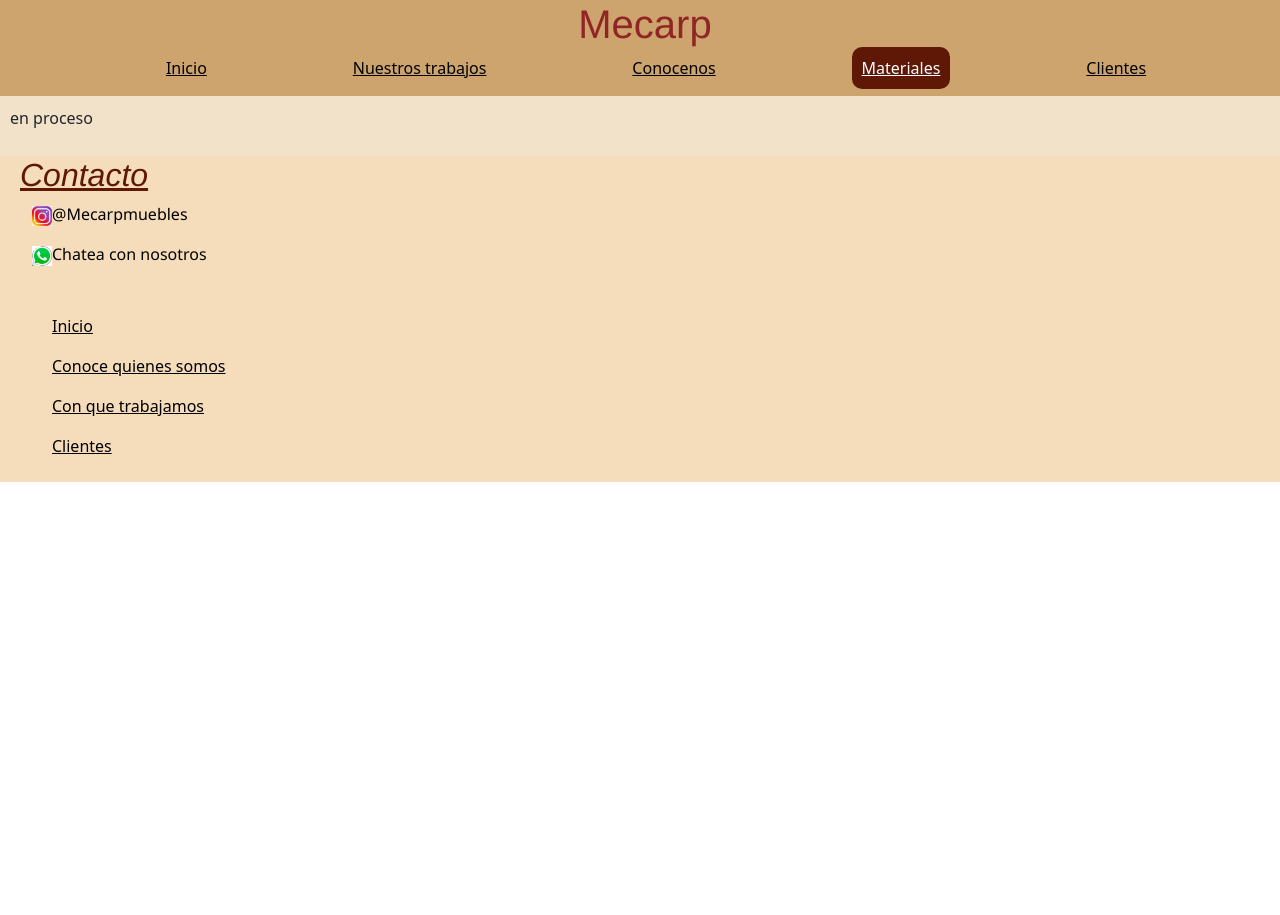
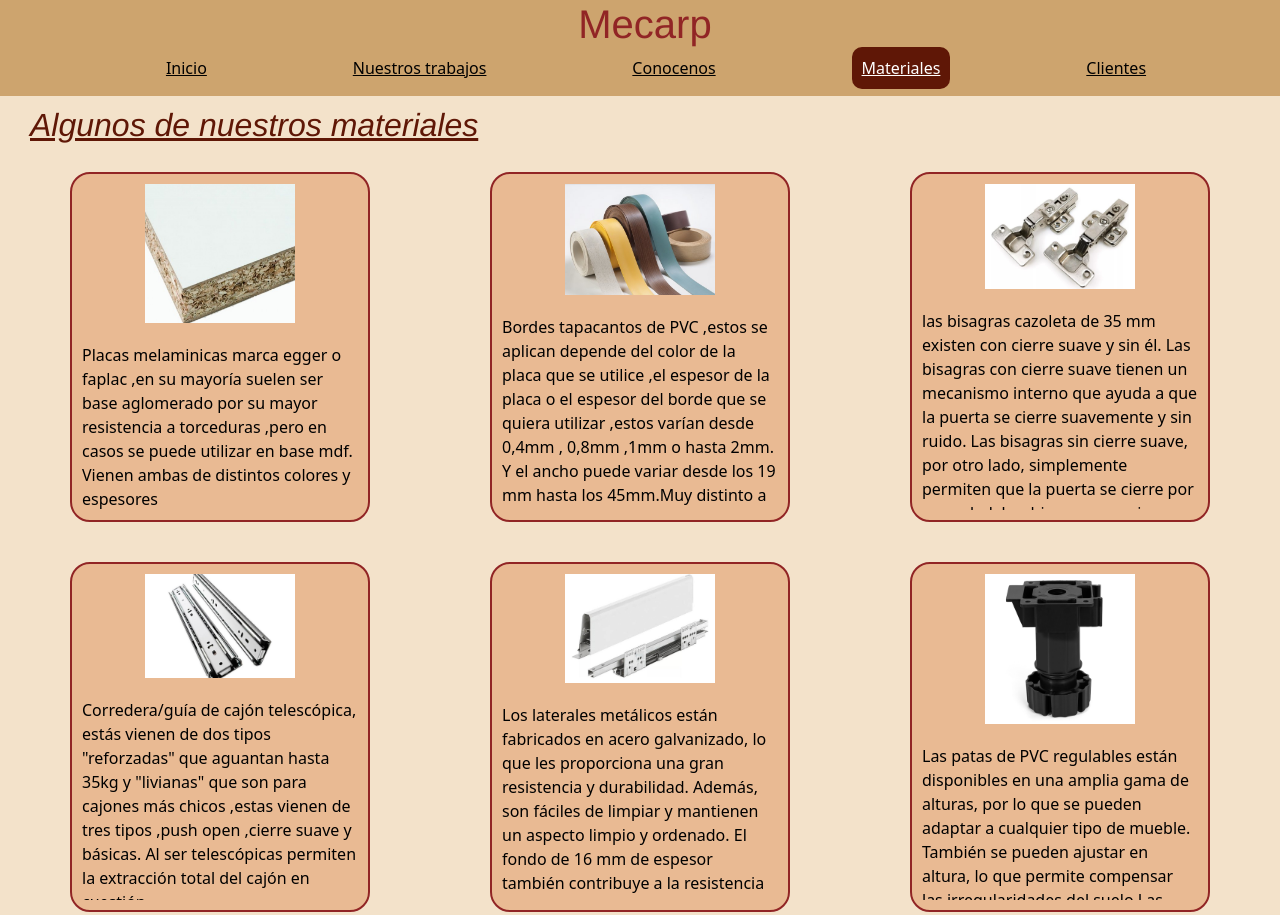
Before and after one commit to Juli-Lemucchi/Mecarp, a website: page pages/materiales.html in a window 1280 px wide. Shown: the top 915 px of the page. Before the commit the page ends 800 px from the top, so only its background shows below. Drawn offline with nearby package versions, Linux system fonts and the light colour scheme.

Commit message:
Sass y html de pages materiales. Agrego de informacion y vista.

```diff
--- a/pages/materiales.html
+++ b/pages/materiales.html
@@ -23,8 +23,37 @@
           </nav>
         </header>
     <main>
-        <div>
-            <p>en proceso</p>
+        <h2>Algunos de nuestros materiales</h2>
+        <div class="cajas">
+            <div class="">
+                <img src="../img/Melamina.jpg" alt="">
+                <p>Placas melaminicas marca egger o faplac ,en su mayoría suelen ser base aglomerado por su mayor resistencia a torceduras ,pero en casos se puede utilizar en base mdf. Vienen ambas de distintos colores y espesores</p>
+            </div>
+            <div class="">
+                <img src="../img/bordetapaCAntos.jpg" alt="">
+                <p>Bordes tapacantos de PVC ,estos se aplican depende del color de la placa que se utilice ,el espesor de la placa o el espesor del borde que se quiera utilizar ,estos varían desde 0,4mm , 0,8mm ,1mm o hasta 2mm. Y el ancho puede variar desde los 19 mm hasta los 45mm.Muy distinto a los tradicionales tapacantos de papel pre encolados que se pegan con una plancha o pistola de calor ,para estos se necesita una máquina especial que le pegue el material a 180°C</p>
+            </div>
+            <div class="">
+                <img src="../img/bisagras-.jpg" alt="">
+                <p>las bisagras cazoleta de 35 mm existen con cierre suave y sin él. Las bisagras con cierre suave tienen un mecanismo interno que ayuda a que la puerta se cierre suavemente y sin ruido. Las bisagras sin cierre suave, por otro lado, simplemente permiten que la puerta se cierre por gravedad. Las bisagras con cierre suave son una buena opción para puertas que se abren y cierran con frecuencia, como las puertas de armarios de cocina o de baño. Ayudan a evitar que las puertas se golpeen y se dañen.</p>
+            </div>
+            <div class="">
+                <img src="../img/correderas-.jpg" alt="">
+                <p>Corredera/guía de cajón telescópica, estás vienen de dos tipos "reforzadas" que aguantan hasta 35kg y "livianas" que son para cajones más chicos ,estas vienen de tres tipos ,push open ,cierre suave y básicas. Al ser telescópicas permiten la extracción total del cajón en cuestión</p>
+            </div>
+            <div class="">
+                <img src="../img/latDeCajon.jpg" alt="">
+                <p>Los laterales metálicos están fabricados en acero galvanizado, lo que les proporciona una gran resistencia y durabilidad. Además, son fáciles de limpiar y mantienen un aspecto limpio y ordenado.
+                El fondo de 16 mm de espesor también contribuye a la resistencia del cajón. Este espesor es mayor que el de los fondos convencionales, lo que proporciona mayor rigidez y estabilidad al cajón.En general, los laterales de cajón Matrix Box son una buena opción para cajoneras de gran tamaño o que deben soportar mucho peso. Ofrecen una mayor resistencia y durabilidad que los laterales de cajón convencionales, y son fáciles de instalar y mantener.</p>
+            </div>
+            <div class="">
+                <img src="../img/tapasDePVC.jpg" alt="">
+                <p>Las patas de PVC regulables están disponibles en una amplia gama de alturas, por lo que se pueden adaptar a cualquier tipo de mueble. También se pueden ajustar en altura, lo que permite compensar las irregularidades del suelo.Las patas de PVC regulables son fáciles de instalar. Simplemente se atornillan a la base del mueble y se ajustan a la altura deseada.</p>
+            </div>
+            <div class="">
+                <img src="../img/kitPlacard.jpg" alt="">
+                <p>Kit de placard ,estos vienen de distintas medidas ,marcas y calidades ,nosotros no solemos bajarnos de la marca Ducasse ,porque sabemos que tienen kits de muy buena calidad y que podemos asegurar una garantía con confianza.</p>
+            </div>
         </div>
 
     </main>
--- a/scss/estilo.scss
+++ b/scss/estilo.scss
@@ -184,3 +184,55 @@ body{
         }
     }
 }
+
+/*Cosas especificas de materiales.html*/
+body{
+    main{
+        h2{
+            color: $subtitulos;
+            margin-left: 20px;
+            font-family: 'Franklin Gothic Medium', 'Arial Narrow', Arial, sans-serif;
+            font-style:oblique;
+            text-decoration: underline;
+
+        }
+        .cajas{
+            background-color: $body;
+            display: flex;
+            flex-direction: row;
+            flex-wrap: wrap;
+            justify-content: space-around;
+            div{
+                margin: 20px;
+                width: 300px;
+                height: 350px;
+                background-color: rgb(233, 186, 147);
+                border: $titulos 2px solid;
+                border-radius: 20px;
+                display: flex;
+                flex-direction: column;
+                align-items: center;
+                img{
+                    margin: 10px;
+                    width: 150px;
+                }
+                p{
+                    margin: 10px;
+                    color: $text;
+                    overflow: auto;
+                    &::-webkit-scrollbar{
+                        width: 5px;
+                        background-color:rgb(233, 186, 147);
+                    }
+                    &::-webkit-scrollbar-thumb{
+                        background-color: $titulos;
+                    }
+                }
+            }
+
+        }
+
+
+
+    }
+}
```
Also changed, not shown: css/estilo.css, img/Captura.PNG (added), img/Melamina.jpg (added), img/bisagras-.jpg (added), img/bisagras.jpg (added), img/bordetapaCAntos.jpg (added), img/correderas-.jpg (added), img/correderas.jpg (added), img/kitPlacard.jpg (added), img/latDeCajom.jpg (added), img/latDeCajon.jpg (added), img/tapasDePVC.jpg (added), 1 other file.
